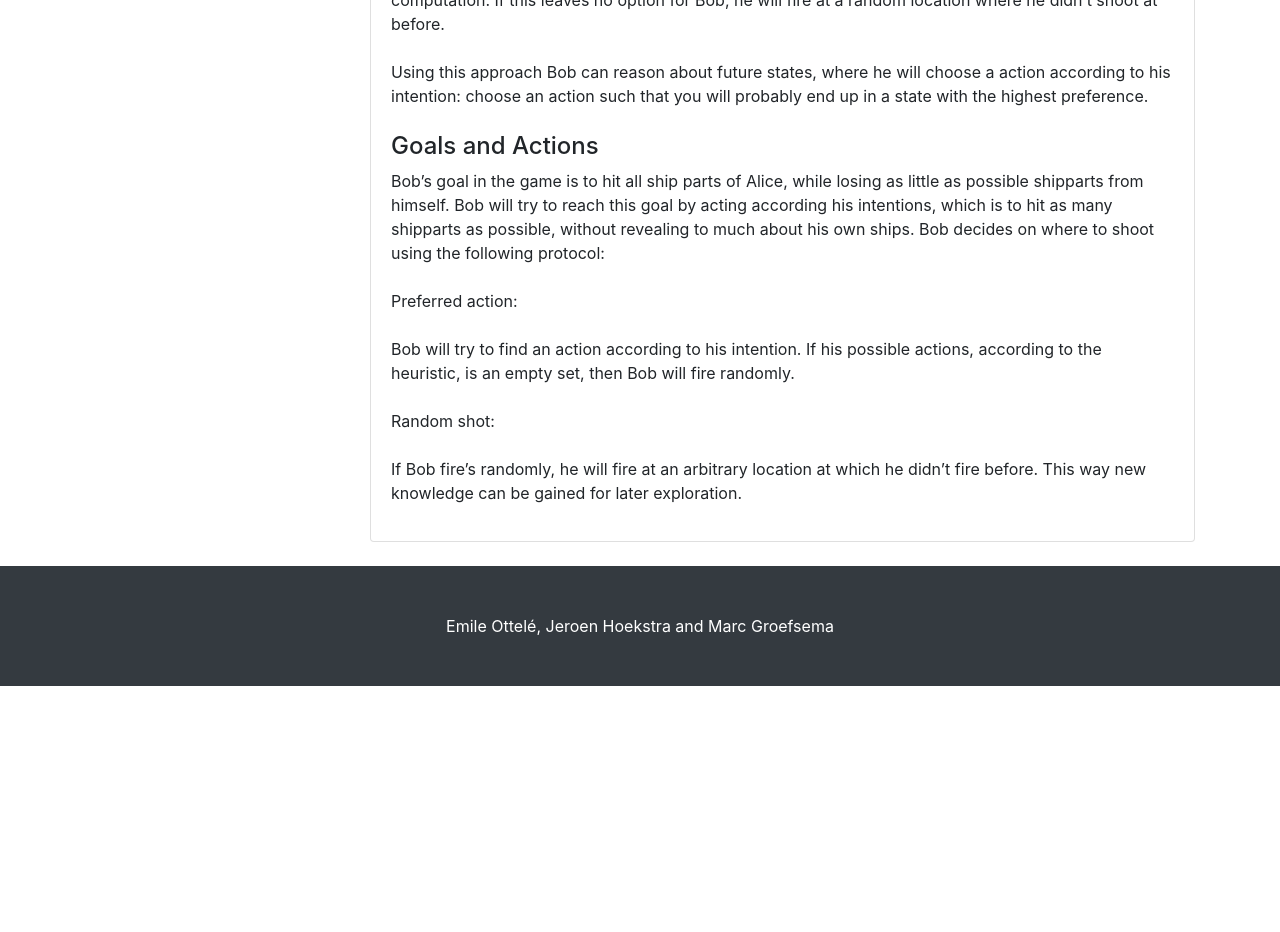
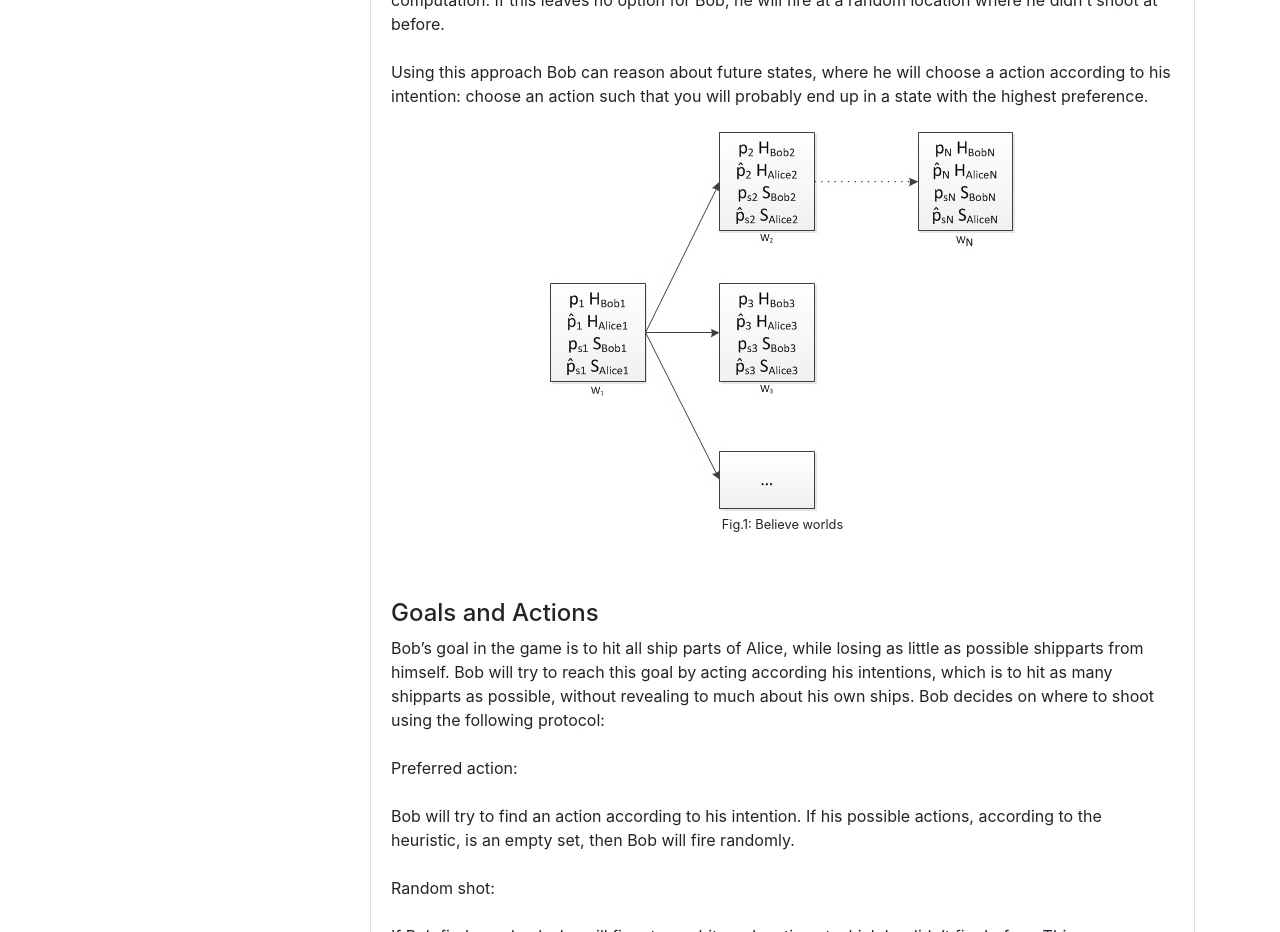
Before and after one commit to DarkZero91/Battleship, a website: page HTML/logic.html in a window 1280 px wide. Shown: the part 2920-3852 px from the top of the page. Before the commit the page ends 3606 px from the top, so only its background shows below. Drawn offline with Linux system fonts and the light colour scheme.

Commit message:
Adds believe worlds image

```diff
--- a/HTML/logic.html
+++ b/HTML/logic.html
@@ -127,6 +127,15 @@ Total ship parts hit + Total shipparts left – Total number of places of which
                 <br/><br/>
                 Using this approach Bob can reason about future states, where he will choose a action according to his intention: choose an action such that you will probably end up in a state with the highest preference.
                 <br /><br/>
+                <center>
+                    <figure>
+                        <img src="believe_worlds.jpeg" alt="believe worlds" />
+                        <figcaption>
+                            <small>Fig.1: Believe worlds</small>
+                        </figcaption>
+                    </figure>
+                </center>
+                <br /><br />
 
                 <h4>Goals and Actions</h4>
                 Bob’s goal in the game is to hit all ship parts of Alice, while losing as little as possible shipparts from himself. Bob will try to reach this goal by acting according his intentions, which is to hit as many shipparts as possible, without revealing to much about his own ships. Bob decides on where to shoot using the following protocol:
```
Also changed, not shown: HTML/believe_worlds.jpeg (added).
